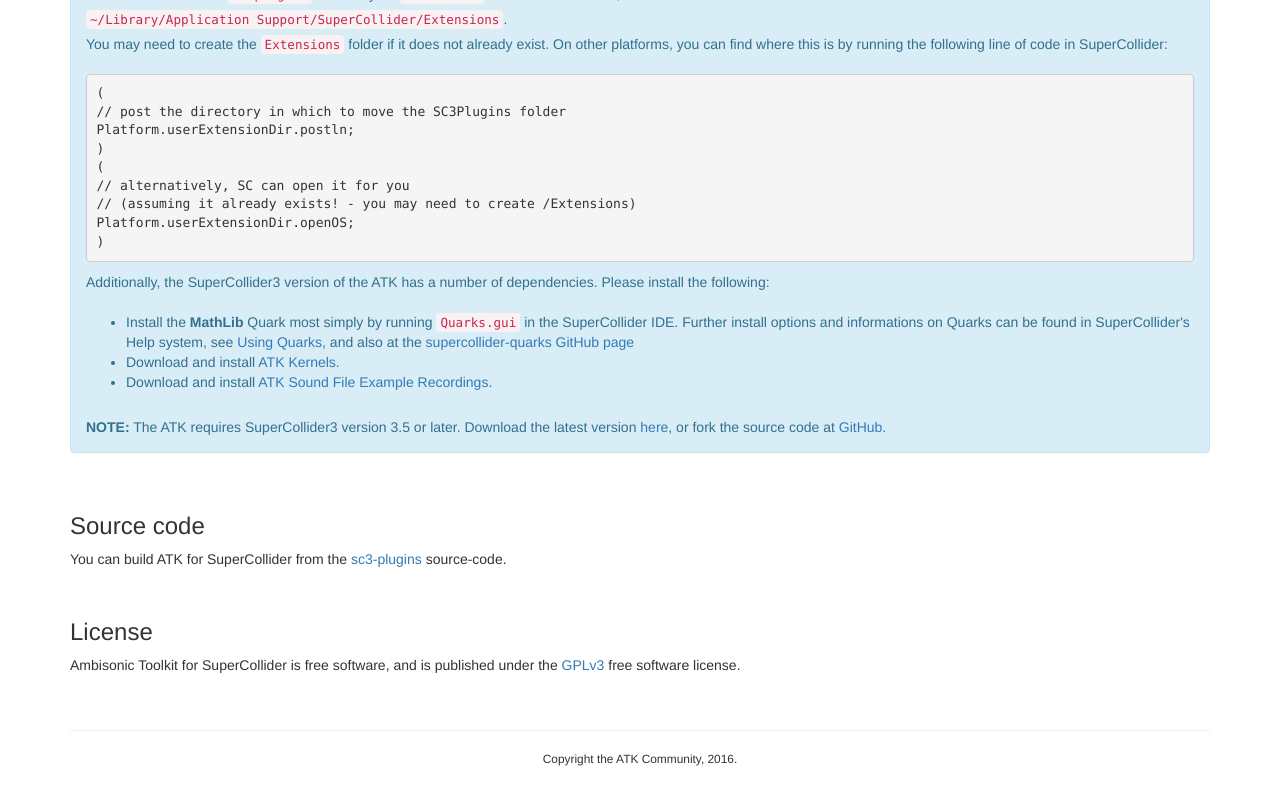
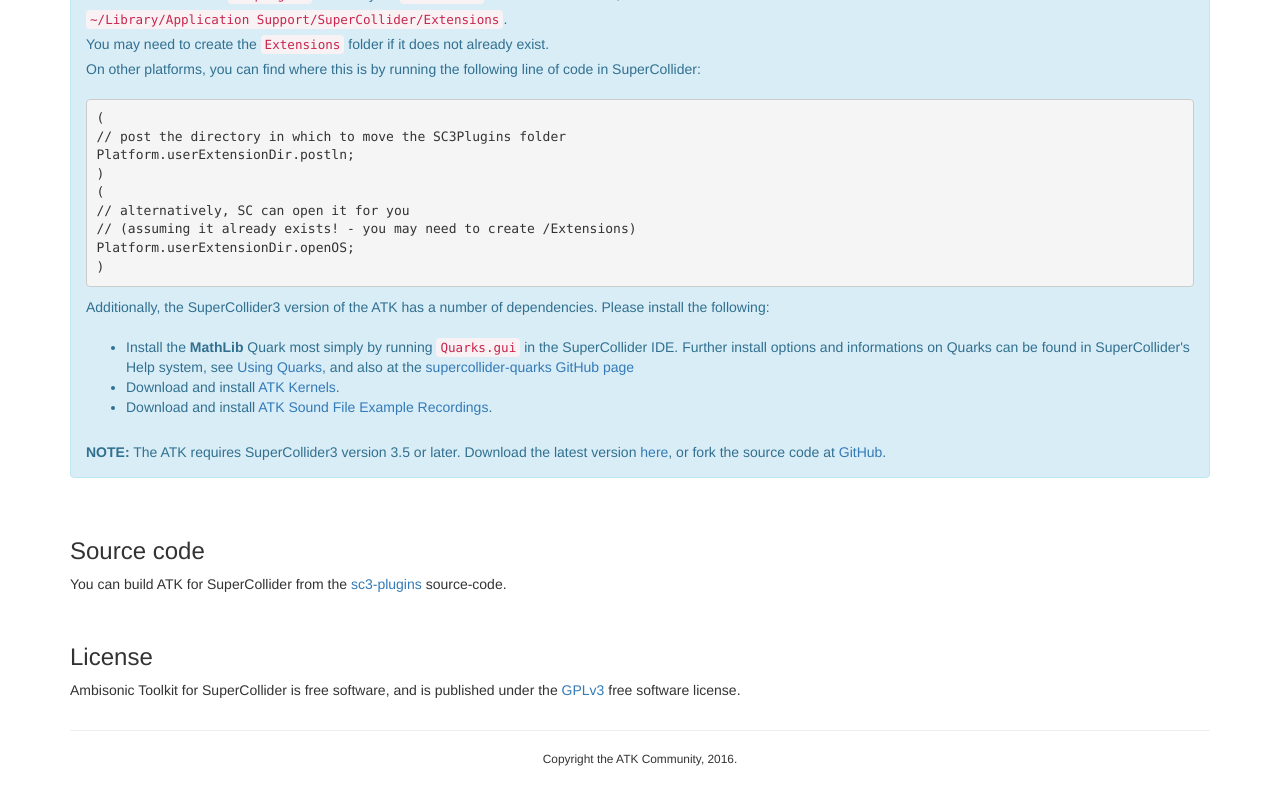
Before and after one commit to ambisonictoolkit/ambisonictoolkit.github.io, a Jekyll site: the page built from download/supercollider.md, in a window 1280 px wide and 1160 px high. Shown: the part 370-1160 px from the top of the window. Built offline with Jekyll 4.4.1, drawn with Linux system fonts in a browser that asks for light colours; nearby versions of some CDN libraries.

Commit message:
Format change on SC install page

```diff
--- a/download/supercollider.md
+++ b/download/supercollider.md
@@ -16,7 +16,9 @@
 
 <p><code>~/Library/Application Support/SuperCollider/Extensions</code>.</p>
 
-<p>You may need to create the <code>Extensions</code> folder if it does not already exist.  On other platforms, you can find where this is by running the following line of code in SuperCollider:</p>
+<p>You may need to create the <code>Extensions</code> folder if it does not already exist.</p>
+
+<p>On other platforms, you can find where this is by running the following line of code in SuperCollider:</p>
 
 &nbsp;
 
```
